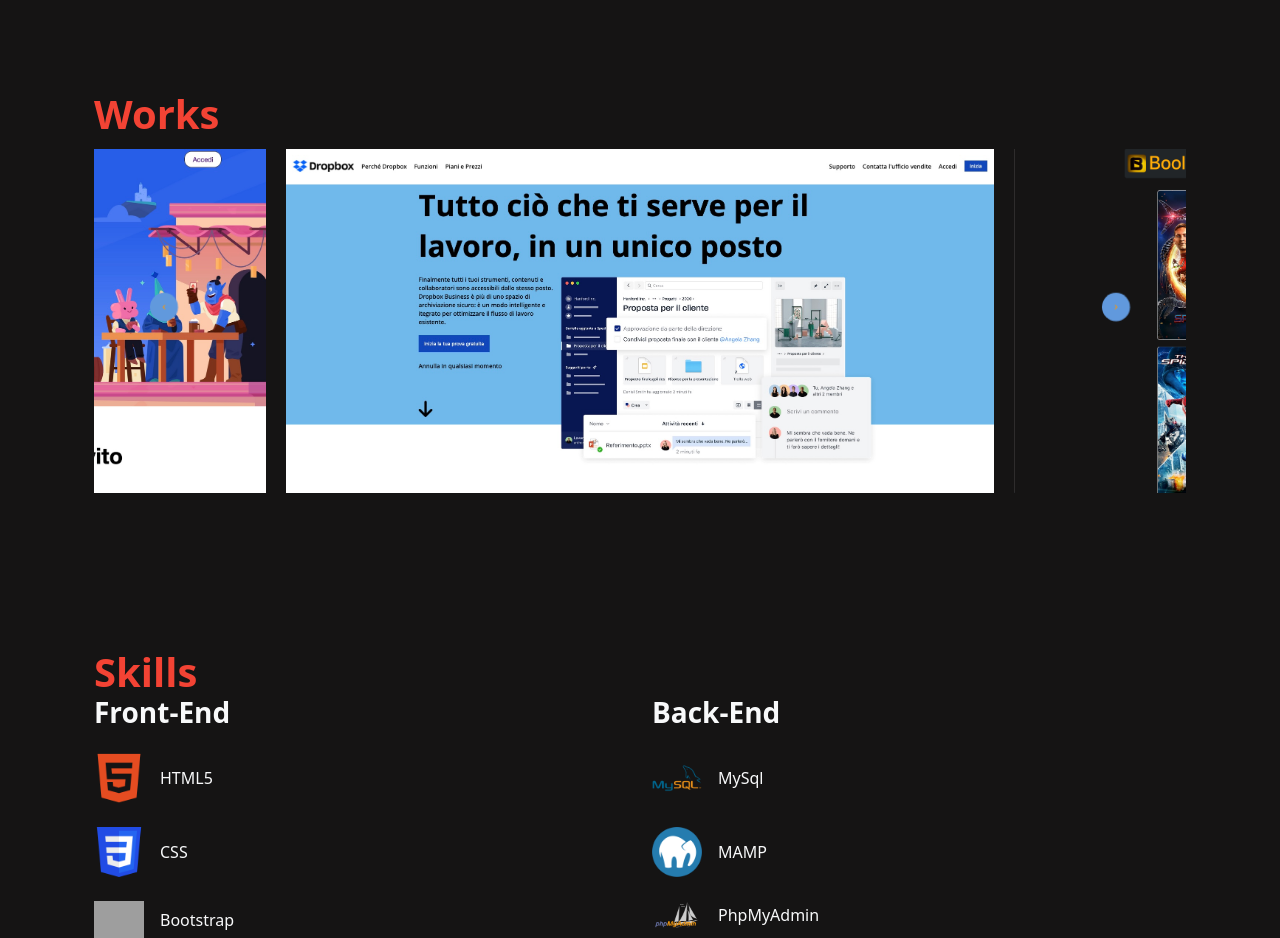
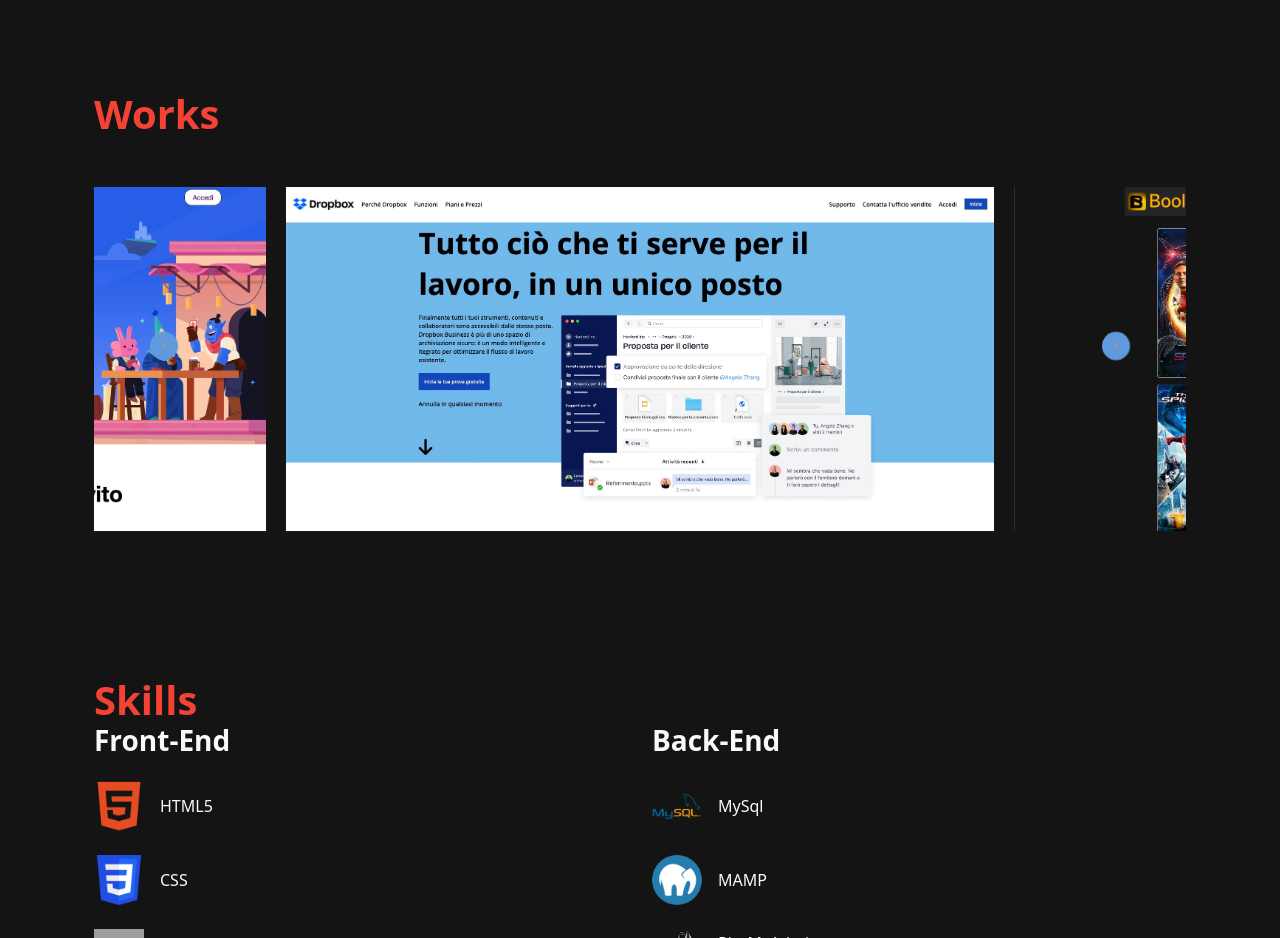
Before and after one commit to VolxDarkTV/portfolio-profile, a Vue app: page / in a window 1280 px wide. Shown: the part 1780-2718 px from the top of the page. Built offline with nearby package versions, Linux system fonts and the light colour scheme; grey boxes are pictures that could not be loaded.

Commit message:
fixed carousel margin and padding

```diff
--- a/src/components/Work.vue
+++ b/src/components/Work.vue
@@ -55,6 +55,9 @@
 
     <section id="works" class="container py-5">
         <h1 class="my_primary fw-bold pt-5">Works</h1>
+
+        <div class="mt-5">
+
             <div class="preview-container d-flex flex-column" v-if="preview >= 0">
                 <div class="my_close" @click="closePreview()">
                     <font-awesome-icon icon="fa-solid fa-xmark" />
@@ -86,6 +89,9 @@
                   <Navigation />
                 </template>
             </Carousel>
+
+        </div>
+
     </section>
 
 </template>
@@ -105,7 +111,7 @@
 }
 
 .carousel__slide {
-    padding: 10px;
+    padding: 0px 10px;
 }
 
 .carousel__prev{
```
Lines whose indentation alone changed are shown as unchanged.
